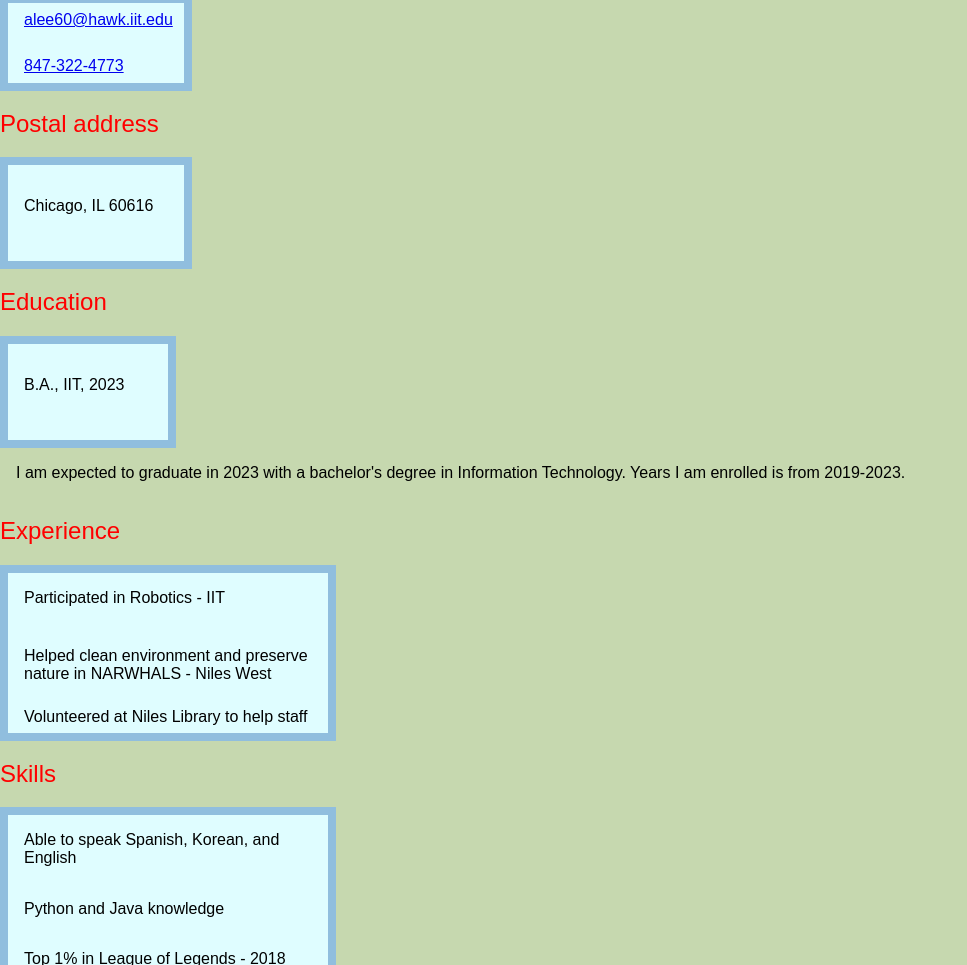
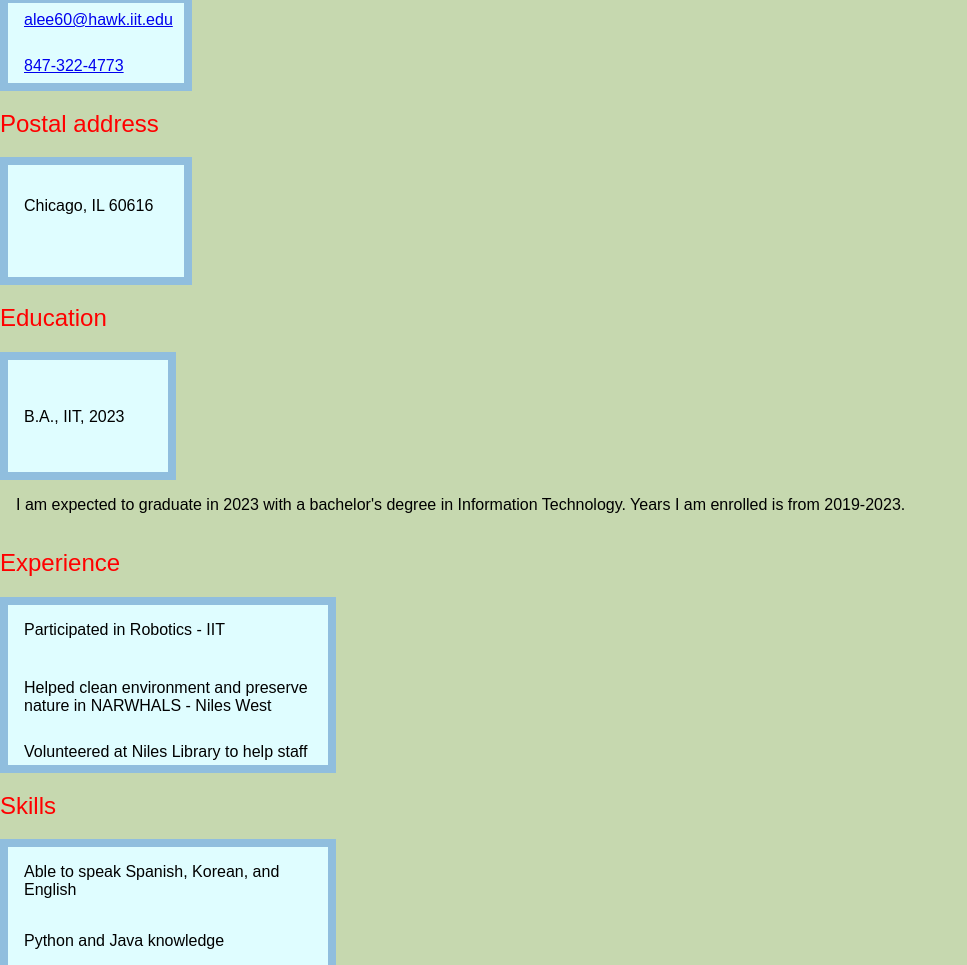
Before and after one commit to andlee5/project-two, a plain HTML site: page resume/index.html in a window 1280 px wide. Shown: the part 489-1454 px from the top of the page, without its empty margins (0-967 px from the left). Drawn offline with Linux system fonts and the light colour scheme.

Commit message:
Fix using stylelint

```diff
--- a/assets/screen.css
+++ b/assets/screen.css
@@ -323,8 +323,8 @@ li.f {
   }
   #resume-page
   h3 {
-    padding-top: 0em;
-    padding-bottom: 0em;
+    padding-top: 1em;
+    padding-bottom: 1em;
   }
   #resume-page
   li.tel,
@@ -333,7 +333,7 @@ li.f {
   li.c,
   li.f {
     padding-top: 1.5em;
-    padding-bottom: 0em;
+    padding-bottom: 0.2em;
   }
   #resume-page
   li.email {
@@ -352,11 +352,11 @@ li.f {
   ul.a,
   ul.b,
   li.d {
-    padding-top: 0em;
+    padding-top: 1em;
   }
   #resume-page
   ul.b {
-    padding-bottom: 0em;
+    padding-bottom: 1em;
   }
 }
 
```
